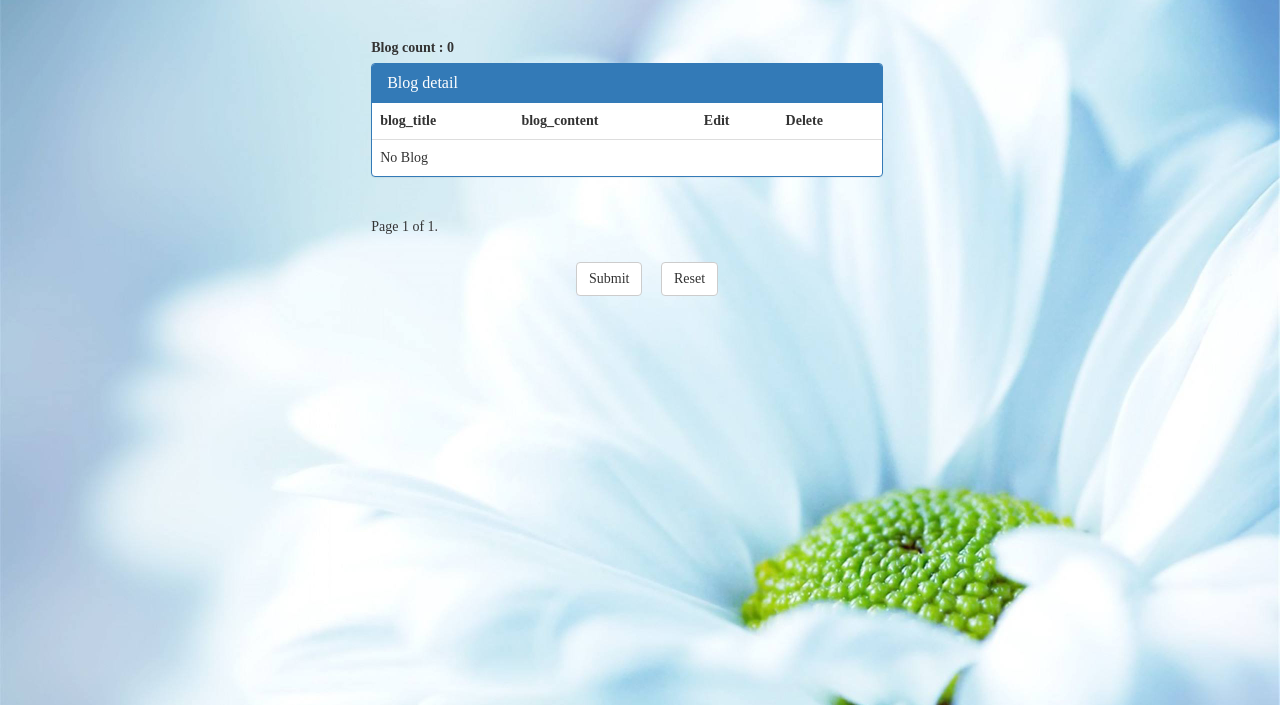
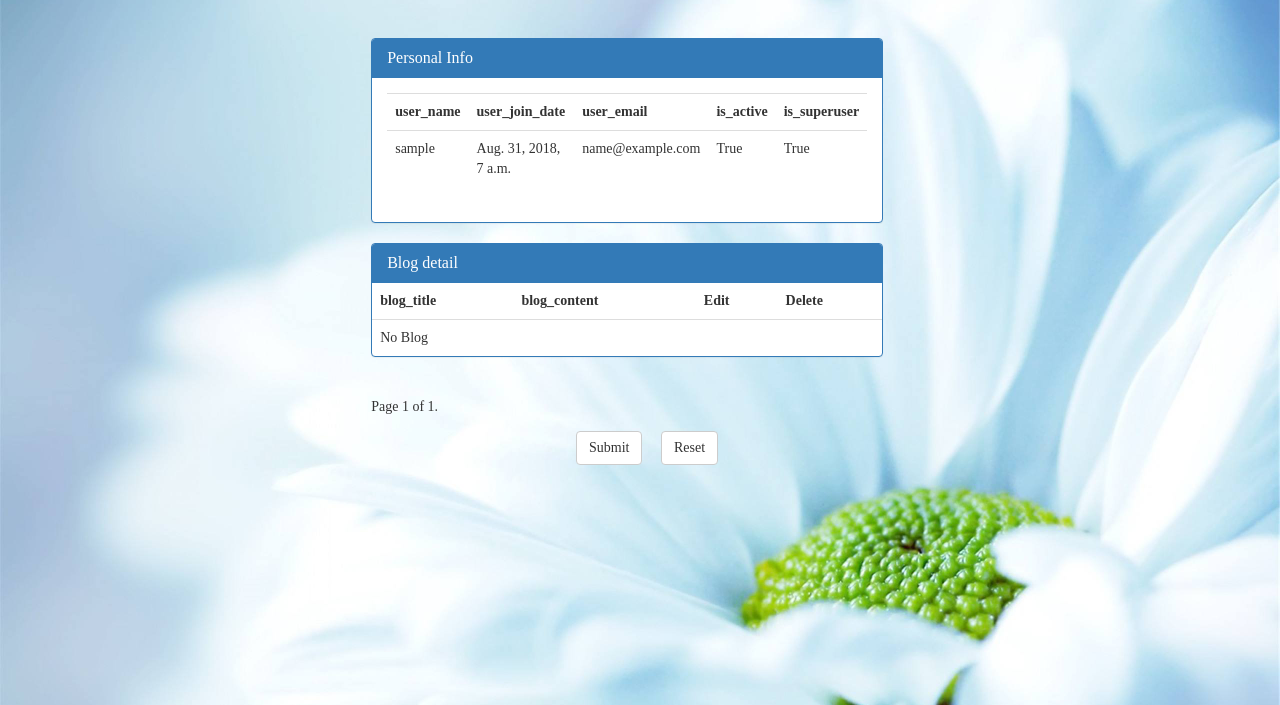
Before and after one commit to poochai1111/Python_MyBlog, a Django app: page /account/ in a window 1280 px wide. Shown: the part 52-757 px from the top of the page. Run offline with Django 3.2, Linux system fonts and the light colour scheme; the visitor is signed in with stand-in values (Sample User, id 1); data comes from the database, SQL or seed files in the repository; data that the repository does not hold is empty; some libraries are stand-ins or nearby versions.

Commit message:
update blog

```diff
--- a/MyBlog/models.py
+++ b/MyBlog/models.py
@@ -13,8 +13,8 @@ class MyBlog(models.Model):
     name = models.CharField(db_column='blog_creater', max_length=45)
     title = models.CharField(db_column='blog_title', max_length=45)
     content = models.CharField(db_column='blog_content', max_length=4500)  # Field name made lowercase.
-    createdate = models.DateTimeField(db_column='blog_create_date')  # Field name made lowercase.
-    updatedate = models.DateTimeField(db_column='blog_update_date', blank=True, null=True)  # Field name made lowercase.
+    create_date = models.DateTimeField(db_column='blog_create_date')  # Field name made lowercase.
+    update_date = models.DateTimeField(db_column='blog_update_date', blank=True, null=True)  # Field name made lowercase.
 
     class Meta:
         managed = False
--- a/MyBlog/urls.py
+++ b/MyBlog/urls.py
@@ -27,5 +27,6 @@ urlpatterns = [
     path('change/', view.change_password),
     path('account/', view.account_display, name="account"),
     path('create/', view.create_blog),
+    path('edit/<int:blog_id>', view.edit_blog, name="edit"),
     path('test/', test),
 ]
--- a/MyBlog/view.py
+++ b/MyBlog/view.py
@@ -22,7 +22,8 @@ def login_blog(request):
         user = authenticate(request, username=name, password=pwd)
         if user is not None:
             login(request, user)
-            return render(request, 'MainBlog.html', {"name": name, "time": datetime.datetime.now()})
+            title = "Welcome "+name+", Login time:"+datetime.datetime.now().strftime('%Y/%m/%d %H:%M:%S')
+            return render(request, 'MainBlog.html', {"welcome": title})
         else:
             return render(request, 'Error.html')
     else:
@@ -51,12 +52,28 @@ def create_blog(request):
     if 'submit' in request.POST:
         title = request.POST.get("blogTitle")
         content = request.POST.get("blogContent")
+        blog_id = int(request.POST.get("blog_id"))
         user_name = request.user.username
-        MyBlog(name=user_name, title=title, content=content, createdate=datetime.datetime.now(), updatedate=None).save()
-        if MyBlog.objects.filter(name=user_name, title=title).count() > 0:
-            return render(request, "success.html")
+        if blog_id is not None:
+            MyBlog.objects.filter(id=blog_id).update(title=title, content=content)
+            if MyBlog.objects.filter(id=blog_id).values("update_date") is not None:
+                return render(request, "success.html", {"title": "Update blog success"})
+            else:
+                return render(request, "Fail.html", {"title": "Update Blog Failed!!!"})
         else:
-            return render(request, "Fail.html")
+            MyBlog(name=user_name, title=title, content=content, createdate=datetime.datetime.now(),
+                   updatedate=None).save()
+            if MyBlog.objects.filter(name=user_name, title=title).count() > 0:
+                return render(request, "success.html", {"title": "Create blog success"})
+            else:
+                return render(request, "Fail.html", {"title": "Create Blog Failed!!!"})
+
+
+def edit_blog(request, blog_id):
+    user_name = request.user.username
+    blog = list(MyBlog.objects.filter(id=blog_id).values())
+    title = "Welcome " + user_name + ", Update blog time:" + datetime.datetime.now().strftime('%d/%m/%Y %H:%M:%S')
+    return render(request, 'MainBlog.html', {"blog_info": blog, "welcome": title})
 
 
 def change_password(request):
@@ -66,14 +83,13 @@ def change_password(request):
 def account_display(request):
     user_name = request.user.username
     blog = list(MyBlog.objects.filter(name=user_name))
+    user = list(User.objects.filter(username=user_name))
     paginator = Paginator(blog, 10)
     page = request.GET.get('page')
     try:
         blog = paginator.page(page)
     except PageNotAnInteger:
-        # If page is not an integer, deliver first page.
         blog = paginator.page(1)
     except EmptyPage:
-        # If page is out of range (e.g. 9999), deliver last page of results.
         blog = paginator.page(paginator.num_pages)
-    return render(request, 'Account.html', {"blog_info": blog, "blog_count": len(blog)})
+    return render(request, 'Account.html', {"blog_info": blog, "blog_count": len(blog), "user_info": user})
--- a/static/css/account.css
+++ b/static/css/account.css
@@ -14,7 +14,7 @@ body {
 
 #buttonGroup{
     margin-left: 40%;
-    margin-top: 1%;
+    margin-top: -1%;
 }
 
 #reset{
--- a/templates/Account.html
+++ b/templates/Account.html
@@ -25,7 +25,29 @@
 <div id="account">
     <form action="" method="post">
         {% csrf_token %}
-        <label>Blog count : {{ blog_count }}</label>
+        <div class="panel panel-primary">
+            <div class="panel-heading">
+                <h3 class="panel-title">Personal Info</h3>
+            </div>
+            <div class="panel-body">
+                <table class="table">
+                    <th>user_name</th>
+                    <th>user_join_date</th>
+                    <th>user_email</th>
+                    <th>is_active</th>
+                    <th>is_superuser</th>
+                    {% for user in user_info %}
+                        <tr>
+                            <td>{{ user.username }}</td>
+                            <td>{{ user.date_joined }}</td>
+                            <td>{{ user.email }}</td>
+                            <td>{{ user.is_active }}</td>
+                            <td>{{ user.is_superuser }}</td>
+                        </tr>
+                    {% endfor %}
+                </table>
+            </div>
+        </div>
         <div class="panel panel-primary">
             <div class="panel-heading">
                 <h3 class="panel-title">Blog detail</h3>
@@ -34,14 +56,12 @@
                 <table class="table">
                     <th>blog_title</th>
                     <th>blog_content</th>
-                    <th>Edit</th>
                     <th>Delete</th>
-                    {% for blob in blog_info %}
+                    {% for blog in blog_info %}
                         <tr>
-                            <td>{{ blob.title }}</td>
-                            <td>{{ blob.content }}</td>
-                            <td><input type="checkbox" name="Edit" id="{{ blog.id }}"/></td>
-                            <td><input type="checkbox" name="Delete" id="{{ blog.id }}"/></td>
+                            <td><a href="{% url 'edit'  blog_id=blog.id %}">{{ blog.title }}</a></td>
+                            <td>{{ blog.content }}</td>
+                            <td><input type="checkbox" name="delete" id="{{ blog.id }}"/></td>
                         </tr>
                     {% endfor %}
                 </table>
--- a/templates/success.html
+++ b/templates/success.html
@@ -22,6 +22,6 @@
         </ul>
     </div>
 </nav>
-<p>Create Blog success.</p>
+<p>{{ title }}</p>
 </body>
 </html>
```
Also changed, not shown: templates/Fail.html (+19 -2 lines), templates/MainBlog.html (+17 -6 lines), MyBlog/migrations/0003_myblog.py.
